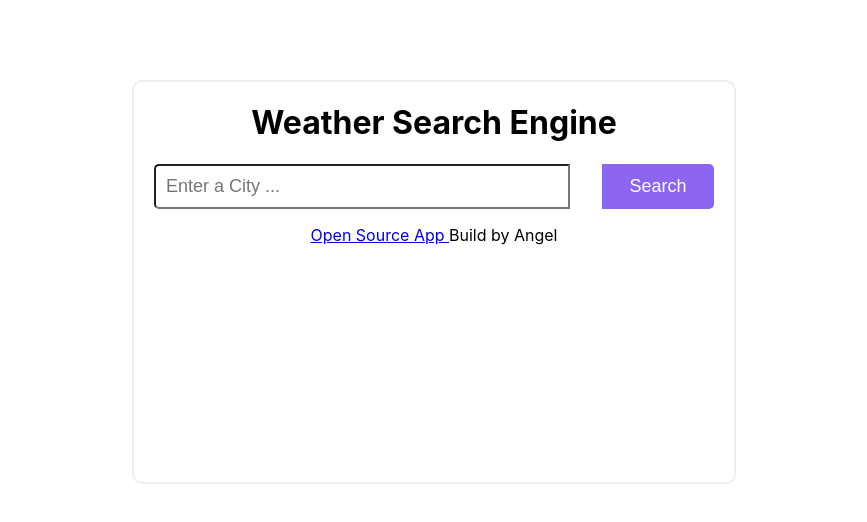
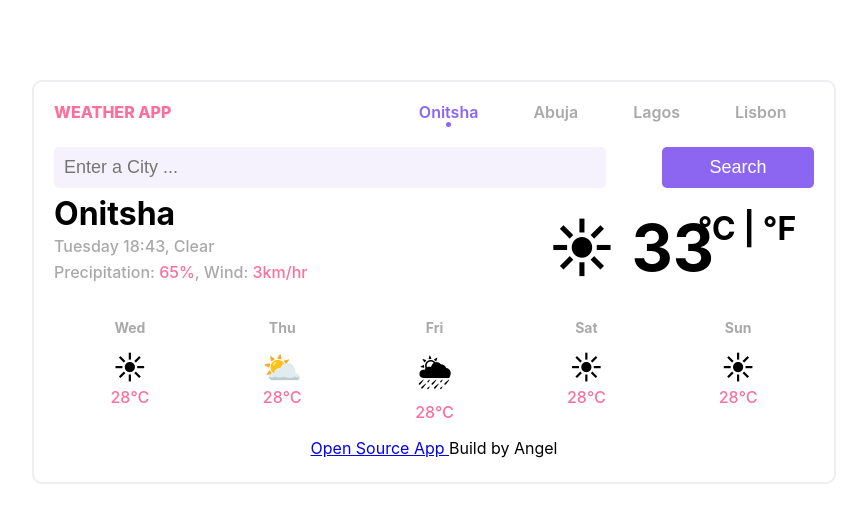
Before and after one commit to DHarchangel/React-Weather-App, a React (Create React App) app: page / in a window 1280 px wide. Shown: the top 522 px of the page, without its empty margins (206-1073 px from the left). Built offline with nearby package versions, Linux system fonts and the light colour scheme.

Commit message:
created header, temperature and forecast components

```diff
--- a/src/App.css
+++ b/src/App.css
@@ -3,7 +3,7 @@
 }
 .container {
   margin: 0 auto;
-  width: 600px;
+  max-width: 800px;
   height: 400px;
   border: 2px solid rgb(37 39 89 / 8%);
   border-radius: 10px;
--- a/src/App.js
+++ b/src/App.js
@@ -1,14 +1,19 @@
 import './App.css';
+import Forecast from './Forecast';
+import Header from './Header';
 import Search from './Search';
+import Temperature from './Temperature';
 
 function App() {
   return (
     <div className="App">
       <div className="container">
         <div className="card">
-          <h1>Weather Search Engine</h1>
+          <Header />
           <Search />
-          <p><a href="https://github.com/DHarchangel/React-Weather-App" target='_blank'>Open Source App </a> Build by Angel</p>
+          <Temperature />
+          <Forecast />
+          <p><a href="https://github.com/DHarchangel/React-Weather-App" target='_blank' rel="noreferrer">Open Source App </a> Build by Angel</p>
         </div>
       </div>
     </div>
--- /dev/null
+++ b/src/Forecast.js
@@ -0,0 +1,36 @@
+import React from 'react';
+import './forecast.css';
+
+function Forecast() {
+    return (
+        <div className='forecast'>
+            <div>
+                <h2>Wed</h2>
+                <div className='icon'>☀</div>
+                <div className='units'>28℃</div>
+            </div>
+            <div>
+                <h2>Thu</h2>
+                <div className='icon'>⛅</div>
+                <div className='units'>28℃</div>
+            </div>
+            <div>
+                <h2>Fri</h2>
+                <div className='icon'>🌦</div>
+                <div className='units'>28℃</div>
+            </div>
+            <div>
+                <h2>Sat</h2>
+                <div className='icon'>☀</div>
+                <div className='units'>28℃</div>
+            </div>
+            <div>
+                <h2>Sun</h2>
+                <div className='icon'>☀</div>
+                <div className='units'>28℃</div>
+            </div>
+        </div>
+    );
+}
+
+export default Forecast;
--- /dev/null
+++ b/src/Header.js
@@ -0,0 +1,34 @@
+import React from 'react'
+import './header.css'
+
+function Header() {
+  return (
+      <div className='header'>
+          <div className='logo'>WEATHER APP</div>
+          <div className='headerList'>
+
+              <div>
+                  <div className='active list'>Onitsha</div>
+                  <div className="activeDot"></div>
+              </div>
+              <div>
+
+                  <div className='list'>Abuja</div>
+                  <div></div>
+                 </div>
+              <div>
+                  <div className='list'>Lagos</div>
+                  <div></div>
+              </div>
+              <div>
+
+                  <div className='list'> Lisbon</div>
+                  <div></div>
+              </div>
+
+          </div>
+      </div>
+  )
+}
+
+export default Header
--- /dev/null
+++ b/src/Temperature.js
@@ -0,0 +1,19 @@
+import React from 'react'
+import './temperature.css'
+
+function Temperature() {
+  return (
+      <div className='temperature'>
+          <div className="city">
+              <h1>Onitsha</h1>
+              <p>Tuesday 18:43, Clear</p>
+              <p>Precipitation: <span className='units'>65%</span>, Wind: <span className='units'>3km/hr</span></p>
+          </div>
+          <div className="temp">
+              <h1><span className='tempDigit'>☀ 33 </span> <span className='symbol'> <span className='celsius'>℃ </span>|<span className='farenheit'> ℉</span> </span></h1>
+          </div>
+    </div>
+  )
+}
+
+export default Temperature
--- /dev/null
+++ b/src/forecast.css
@@ -0,0 +1,22 @@
+.forecast{
+    margin-top: 0;
+    display: grid;
+    grid-template-columns: auto auto auto auto auto;
+}
+.icon{
+    font-size: 32px;
+}
+.forecast h2{
+    font-size: 14px;
+  color: #aaa9a9;
+
+}
+.units{
+    font-weight: 500;
+}
+@media (max-width: 450px){
+    .forecast h2, .units{
+    font-size: 12px;
+
+}
+}
--- /dev/null
+++ b/src/header.css
@@ -0,0 +1,43 @@
+.header {
+  display: grid;
+  grid-template-columns: auto auto;
+}
+.headerList {
+  display: grid;
+  grid-template-columns: auto auto auto auto;
+  list-style: none;
+  margin-bottom: 20px;
+  font-weight: 600;
+  color: #aaa9a9;
+}
+.list {
+  cursor: pointer;
+}
+.logo {
+  color: var(--secondary);
+  font-weight: 800;
+  text-align: left;
+}
+.activeDot {
+  background: var(--primary);
+  height: 5px;
+  width: 5px;
+  border-radius: 50%;
+  margin: 0 auto;
+}
+.active {
+  color: var(--primary);
+}
+.cityList {
+  flex: 1;
+  font-size: 12px;
+  font-weight: normal;
+}
+@media (max-width: 450px) {
+  .list {
+    font-size: 12px;
+  }
+  .logo {
+    font-size: 14px;
+  }
+}
--- a/src/index.css
+++ b/src/index.css
@@ -14,4 +14,5 @@ code {
 :root{
   --primary: #8C66F1;
   --secondary: #FC709B;
+  --secondary-color: #f5f2fe;
 }
--- a/src/search.css
+++ b/src/search.css
@@ -6,8 +6,9 @@
     font-size: 18px;
     width: 70%;
     padding: 10px;
-    border-top-left-radius: 5px;
-    border-bottom-left-radius: 5px;
+    border-radius: 5px;
+    background: var(--secondary-color);
+    border: none;
 }
 #search-btn{
     font-size: 18px;
@@ -16,9 +17,16 @@
     color: white;
     background: var(--primary) ;
     border: none;
-    border-top-right-radius: 5px;
-    border-bottom-right-radius: 5px;
+    border-radius: 5px;
 }
 .info{
     text-align: start !important;
 }
+@media (max-width: 450px) {
+    #search-btn{
+    font-size: 14px;
+}
+#search-box{
+    font-size: 14px;
+}
+}
--- /dev/null
+++ b/src/temperature.css
@@ -0,0 +1,61 @@
+.temperature {
+  display: grid;
+  grid-template-columns: auto auto;
+  text-align: left;
+  justify-content: space-between;
+}
+.city {
+  line-height: 10px;
+}
+.city p {
+  color: #aaa9a9;
+  font-weight: 500;
+  font-size: 16px;
+}
+.units {
+  color: var(--secondary);
+}
+.tempDigit {
+  font-size: 64px;
+  margin-right: 100px;
+}
+.temp h1 {
+  position: relative;
+}
+.symbol {
+  position: absolute;
+  top: 0;
+  left: 150px;
+}
+.celsius,
+.farenheit {
+  cursor: pointer;
+}
+@media (max-width: 600px) {
+  .tempDigit {
+  font-size: 32px;
+  margin-right: 60px;
+}
+.symbol {
+  top: 8px;
+  left: 75px;
+  font-size: 14px;
+}
+.city p {
+  font-size: 12px;
+}
+}
+@media (max-width: 450px){
+  .city h1{
+    font-size: 24px;
+  }
+  .tempDigit {
+  font-size: 24px;
+  margin-right: 60px;
+}
+.symbol {
+  top: 15px;
+  left: 55px;
+  font-size: 10px;
+}
+}
```
